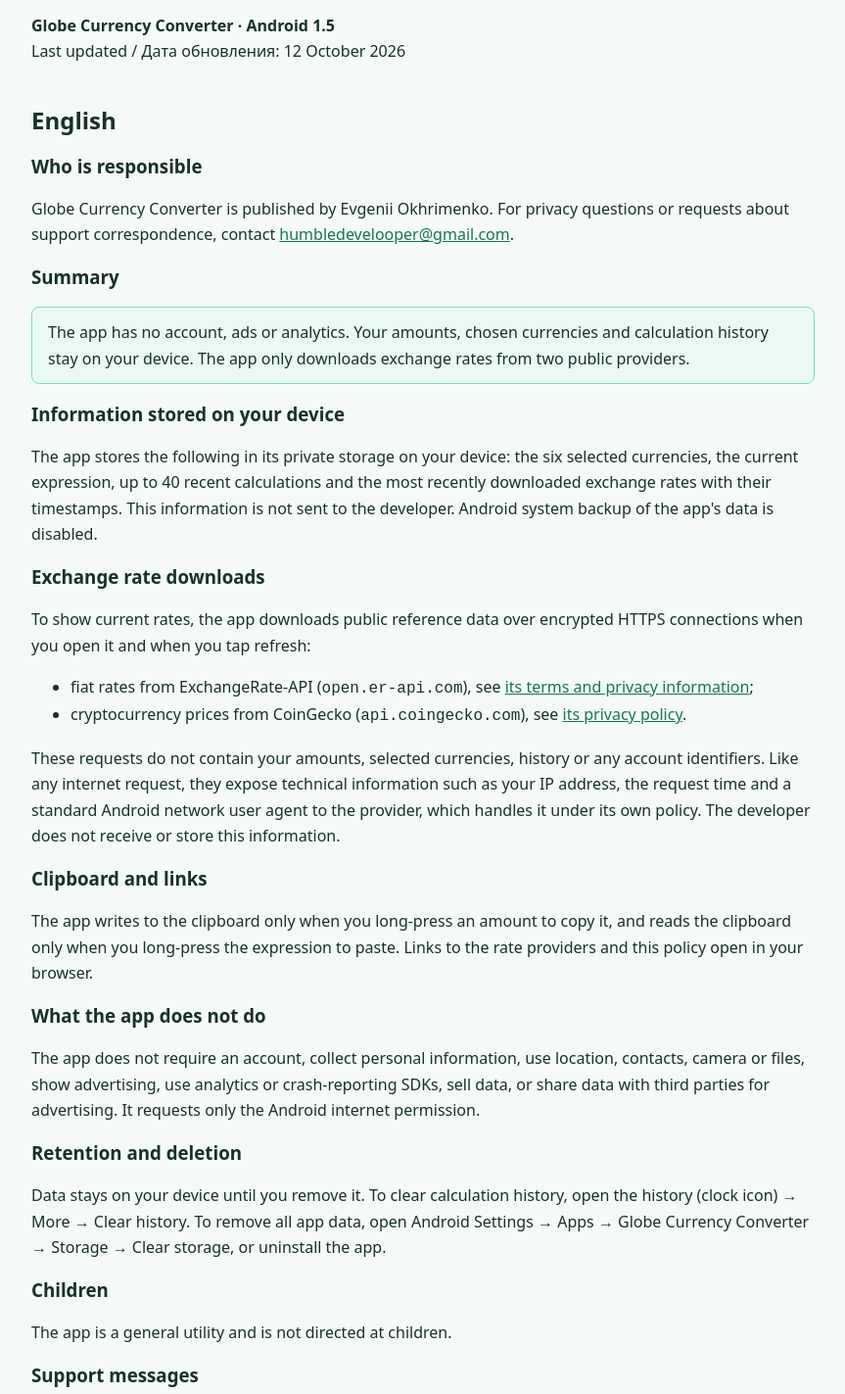
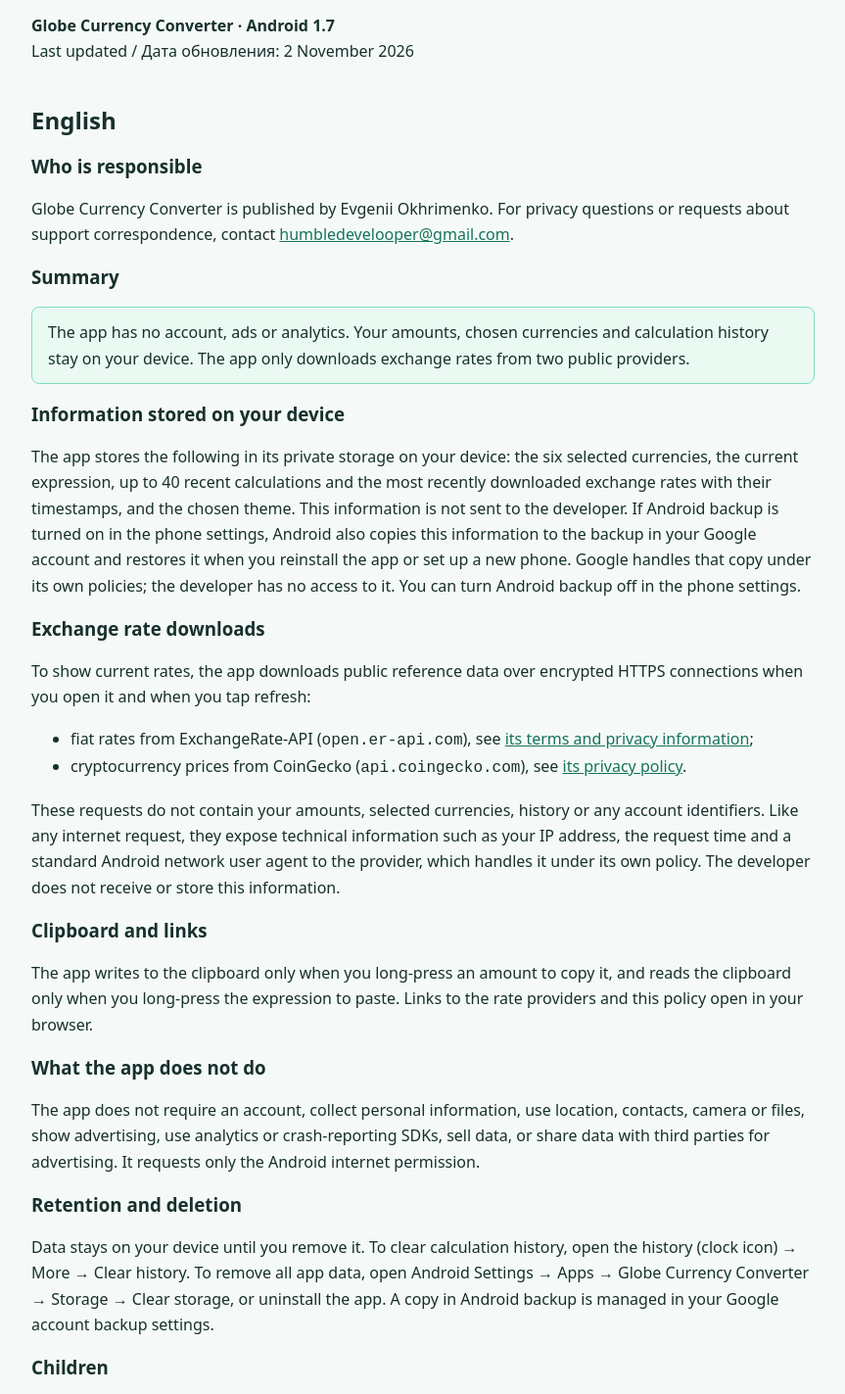
Before and after one commit to ArcaneX-x/ArcaneX-x.github.io, a plain HTML site: page globe-currency-converter/privacy-policy.html in a window 1280 px wide. Shown: the part 162-1585 px from the top of the page at 98% size, without its empty margins (208-1071 px from the left). Drawn offline with Linux system fonts and the light colour scheme.

Commit message:
Add files via upload

```diff
--- a/globe-currency-converter/privacy-policy.html
+++ b/globe-currency-converter/privacy-policy.html
@@ -10,7 +10,7 @@
 header{display:flex;align-items:center;gap:14px}header img{width:56px;height:56px;border-radius:14px}
 </style>
 <header><img src="icon.png" alt=""><h1>Privacy policy / Политика конфиденциальности</h1></header>
-<p><strong>Globe Currency Converter · Android 1.5</strong><br>Last updated / Дата обновления: 12 October 2026</p>
+<p><strong>Globe Currency Converter · Android 1.7</strong><br>Last updated / Дата обновления: 2 November 2026</p>
 <section lang="en">
 <h2>English</h2>
 <h3>Who is responsible</h3>
@@ -18,7 +18,7 @@
 <h3>Summary</h3>
 <aside>The app has no account, ads or analytics. Your amounts, chosen currencies and calculation history stay on your device. The app only downloads exchange rates from two public providers.</aside>
 <h3>Information stored on your device</h3>
-<p>The app stores the following in its private storage on your device: the six selected currencies, the current expression, up to 40 recent calculations and the most recently downloaded exchange rates with their timestamps. This information is not sent to the developer. Android system backup of the app's data is disabled.</p>
+<p>The app stores the following in its private storage on your device: the six selected currencies, the current expression, up to 40 recent calculations and the most recently downloaded exchange rates with their timestamps, and the chosen theme. This information is not sent to the developer. If Android backup is turned on in the phone settings, Android also copies this information to the backup in your Google account and restores it when you reinstall the app or set up a new phone. Google handles that copy under its own policies; the developer has no access to it. You can turn Android backup off in the phone settings.</p>
 <h3>Exchange rate downloads</h3>
 <p>To show current rates, the app downloads public reference data over encrypted HTTPS connections when you open it and when you tap refresh:</p>
 <ul>
@@ -31,7 +31,7 @@
 <h3>What the app does not do</h3>
 <p>The app does not require an account, collect personal information, use location, contacts, camera or files, show advertising, use analytics or crash-reporting SDKs, sell data, or share data with third parties for advertising. It requests only the Android internet permission.</p>
 <h3>Retention and deletion</h3>
-<p>Data stays on your device until you remove it. To clear calculation history, open the history (clock icon) → More → Clear history. To remove all app data, open Android Settings → Apps → Globe Currency Converter → Storage → Clear storage, or uninstall the app.</p>
+<p>Data stays on your device until you remove it. To clear calculation history, open the history (clock icon) → More → Clear history. To remove all app data, open Android Settings → Apps → Globe Currency Converter → Storage → Clear storage, or uninstall the app. A copy in Android backup is managed in your Google account backup settings.</p>
 <h3>Children</h3>
 <p>The app is a general utility and is not directed at children.</p>
 <h3>Support messages</h3>
@@ -47,7 +47,7 @@
 <h3>Кратко</h3>
 <aside>В приложении нет аккаунта, рекламы и аналитики. Суммы, выбранные валюты и история расчётов остаются на устройстве. Приложение только загружает курсы валют у двух публичных источников.</aside>
 <h3>Что хранится на устройстве</h3>
-<p>В закрытой области приложения на устройстве хранятся: шесть выбранных валют, текущее выражение, до 40 последних расчётов и последние загруженные курсы с отметками времени. Эти сведения не передаются разработчику. Системное резервное копирование данных приложения Android отключено.</p>
+<p>В закрытой области приложения на устройстве хранятся: шесть выбранных валют, текущее выражение, до 40 последних расчётов и последние загруженные курсы с отметками времени, а также выбранная тема. Эти сведения не передаются разработчику. Если в настройках телефона включено резервное копирование Android, система также копирует их в резервную копию вашего Google-аккаунта и возвращает при переустановке приложения или на новом телефоне. Эту копию хранит Google по своим правилам; у разработчика доступа к ней нет. Резервное копирование Android можно выключить в настройках телефона.</p>
 <h3>Загрузка курсов</h3>
 <p>Чтобы показывать актуальные курсы, приложение при запуске и при нажатии кнопки обновления загружает публичные справочные данные по зашифрованному соединению HTTPS:</p>
 <ul>
@@ -60,7 +60,7 @@
 <h3>Чего приложение не делает</h3>
 <p>Приложение не требует аккаунта, не собирает персональные данные, не использует геолокацию, контакты, камеру и файлы, не показывает рекламу, не использует SDK аналитики и отчётов о сбоях, не продаёт данные и не передаёт их третьим лицам для рекламы. Оно запрашивает только разрешение Android на доступ в интернет.</p>
 <h3>Хранение и удаление</h3>
-<p>Данные остаются на устройстве, пока вы их не удалите. Чтобы очистить историю расчётов, откройте историю (значок часов) → More → Clear history. Чтобы удалить все данные приложения, откройте настройки Android → Приложения → Globe Currency Converter → Хранилище → Очистить хранилище или удалите приложение.</p>
+<p>Данные остаются на устройстве, пока вы их не удалите. Чтобы очистить историю расчётов, откройте историю (значок часов) → More → Clear history. Чтобы удалить все данные приложения, откройте настройки Android → Приложения → Globe Currency Converter → Хранилище → Очистить хранилище или удалите приложение. Копией в резервном копировании Android управляют в настройках резервного копирования Google-аккаунта.</p>
 <h3>Дети</h3>
 <p>Приложение — универсальный инструмент и не предназначено специально для детей.</p>
 <h3>Обращения в поддержку</h3>
```
